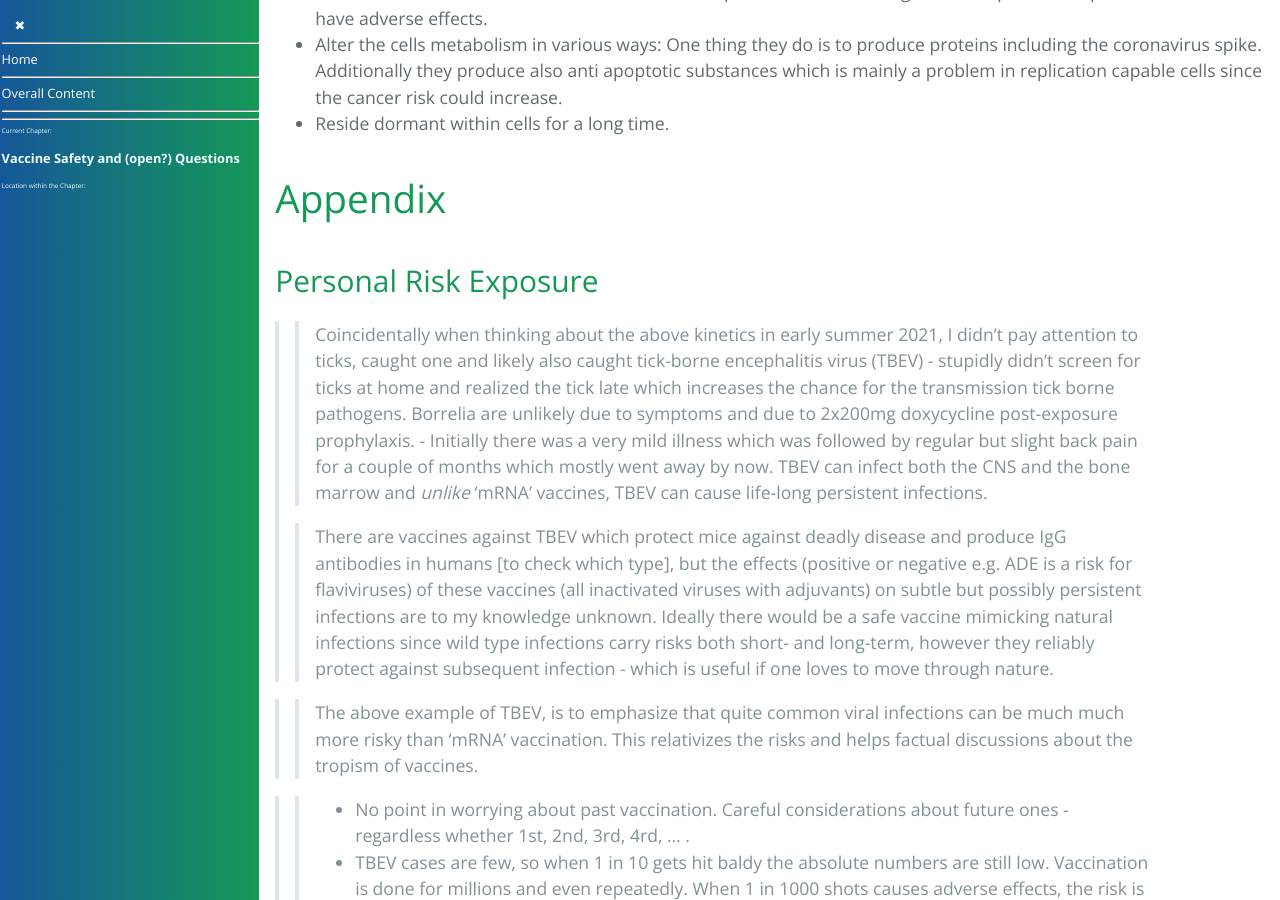
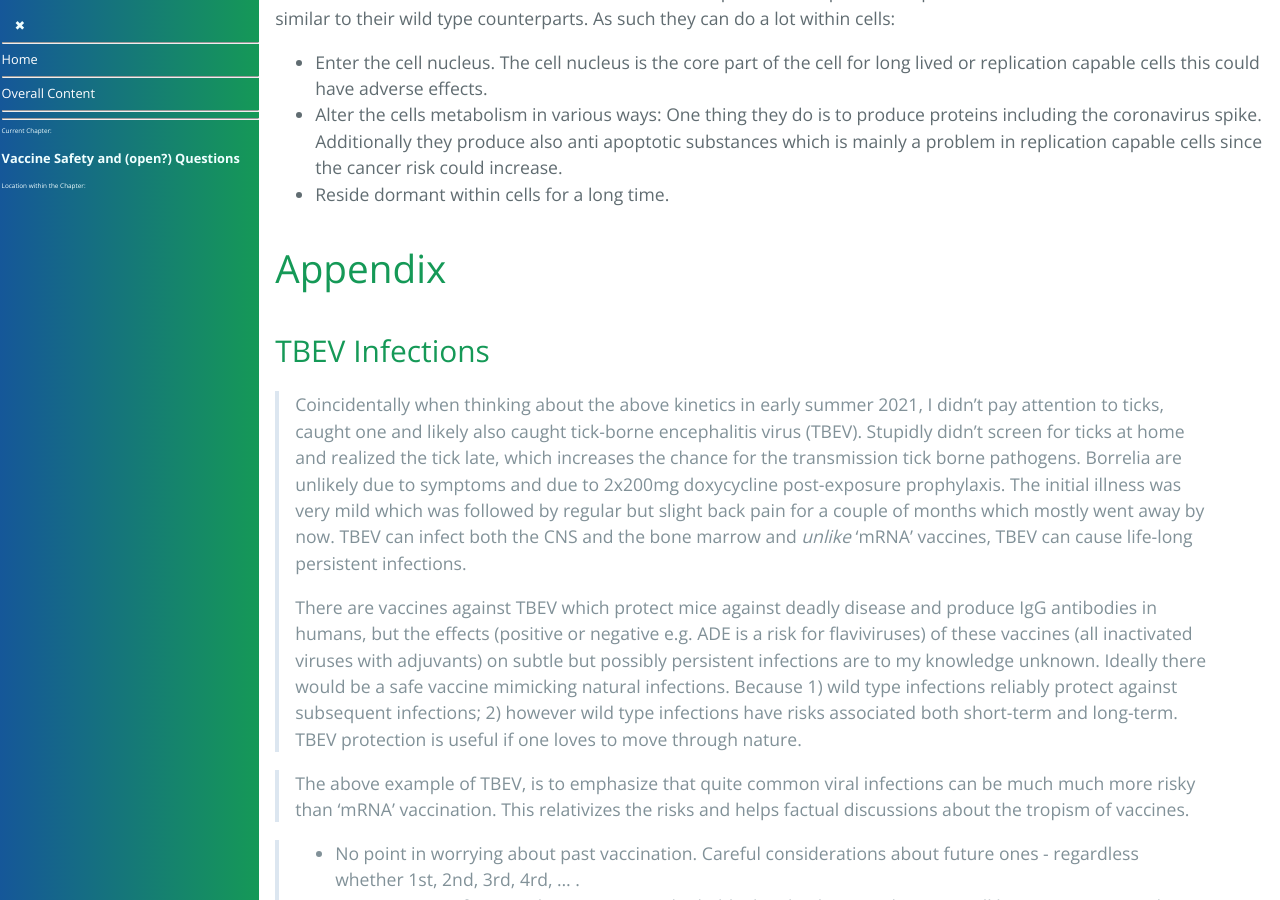
Before and after one commit to forestgrape/coronavirus, a Jekyll site: the page built from 10_vaccines/vaccine_safety.md, in a window 1280 px wide and 900 px high, scrolled down 11280 px. Built offline with Jekyll 4.4.1, drawn with Linux system fonts in a browser that asks for light colours; our own code applies the rules of GitHub Pages for plain Markdown files; some of the changed text lies outside the part shown.

Commit message:
formulations

```diff
--- a/10_vaccines/vaccine_safety.md
+++ b/10_vaccines/vaccine_safety.md
@@ -48,7 +48,7 @@
 	* [Kinetics of mRNA Vaccines](#kinetics-of-mrna-vaccines)
 	* [Kinetics of Adenovirus Vaccines](#kinetics-of-adenovirus-vaccines)
 * [Appendix](#appendix)
-	* [Personal Risk Exposure](#personal-risk-exposure)
+	* [TBEV Infections](#tbev-infections)
 
 
 ## Summary
@@ -72,7 +72,8 @@
 ## Recent Updates
 * 23.7.: Extended list of speculative adverse effects:
 	- Intramuscular administrated Adenovirus vaccine may increase the cancer risk (depends on the adenovirus strain, mainly whether they enter replication capable cells).
-	- 'mRNA vaccines' if they have a tropism for the ovaries, they may transfect some follicles. Effect could be similar to some years of smoking.
+	- 'mRNA vaccines' if they have a tropism for the ovaries, they may transfect some follicles.
+  		> Effect could be similar to some years of smoking.
 
 
 
@@ -194,7 +195,9 @@
 
 * *Ovaries:* If cells in the follicles or even oocytes themselves are transfected this can have unwanted effects:
   * the number of  primordial follicles (respectively local stem cell populations) could be affected.
-  	> This is highly speculative and even if it would be the case then it is likely mainly relevant for children and repeated vaccination.
+  	> This is highly speculative and even if the case the effects are likely not that relevant for adults.
+
+	>> If someone has concerns about vaccination, these should not be dismissed but to be accepted. When more is known about the underlying mechanisms better risk estimates are possible.
   * Other effects are possible too, e.g. ingredients such as the transfected RNA, polyethylen-glycol or the produced spikes may remain in oocytes or close by cells - in theory this could affect embryogenesis.
   	> If the latter is the case, waiting with pregnancy a few months after vaccination could be adequate.
 
@@ -279,12 +282,12 @@
 
 
 ## Appendix
-### Personal Risk Exposure
->> Coincidentally when thinking about the above kinetics in early summer 2021, I didn't pay attention to ticks, caught one and likely also caught tick-borne encephalitis virus (TBEV) - stupidly didn't screen for ticks at home and realized the tick late which increases the chance for the transmission tick borne pathogens. Borrelia are unlikely due to symptoms and due to 2x200mg doxycycline post-exposure prophylaxis. - Initially there was a very mild illness which was followed by regular but slight back pain for a couple of months which mostly went away by now. TBEV can infect both the CNS and the bone marrow and *unlike* 'mRNA' vaccines, TBEV can cause life-long persistent infections.
+### TBEV Infections
+> Coincidentally when thinking about the above kinetics in early summer 2021, I didn't pay attention to ticks, caught one and likely also caught tick-borne encephalitis virus (TBEV). Stupidly didn't screen for ticks at home and realized the tick late, which increases the chance for the transmission tick borne pathogens. Borrelia are unlikely due to symptoms and due to 2x200mg doxycycline post-exposure prophylaxis. The initial illness was very mild which was followed by regular but slight back pain for a couple of months which mostly went away by now. TBEV can infect both the CNS and the bone marrow and *unlike* 'mRNA' vaccines, TBEV can cause life-long persistent infections.
 >
->> There are vaccines against TBEV which protect mice against deadly disease and produce IgG antibodies in humans [to check which type], but the effects (positive or negative e.g. ADE is a risk for flaviviruses) of these vaccines (all inactivated viruses with adjuvants) on subtle but possibly persistent infections are to my knowledge unknown. Ideally there would be a safe vaccine mimicking natural infections since wild type infections carry risks both short- and long-term, however they reliably protect against subsequent infection - which is useful if one loves to move through nature.
+> There are vaccines against TBEV which protect mice against deadly disease and produce IgG antibodies in humans, but the effects (positive or negative e.g. ADE is a risk for flaviviruses) of these vaccines (all inactivated viruses with adjuvants) on subtle but possibly persistent infections are to my knowledge unknown. Ideally there would be a safe vaccine mimicking natural infections. Because 1) wild type infections reliably protect against subsequent infections; 2) however wild type infections have risks associated both short-term and long-term. TBEV protection is useful if one loves to move through nature.
 
->> The above example of TBEV, is to emphasize that quite common viral infections can be much much more risky than 'mRNA' vaccination. This relativizes the risks and helps factual discussions about the tropism of vaccines.
+> The above example of TBEV, is to emphasize that quite common viral infections can be much much more risky than 'mRNA' vaccination. This relativizes the risks and helps factual discussions about the tropism of vaccines.
 
->> * No point in worrying about past vaccination. Careful considerations about future ones - regardless whether 1st, 2nd, 3rd, 4rd, ... .
->> * TBEV cases are few, so when 1 in 10 gets hit baldy the absolute numbers are still low. Vaccination is done for millions and even repeatedly. When 1 in 1000 shots causes adverse effects, the risk is quite low for individuals however the overall numbers would be high.
+> * No point in worrying about past vaccination. Careful considerations about future ones - regardless whether 1st, 2nd, 3rd, 4rd, ... .
+> * TBEV cases are few, so when 1 in 10 gets hit baldy the absolute numbers are still low. Vaccination is done for millions and even repeatedly. When 1 in 1000 shots causes adverse effects, the risk is quite low for individuals however the overall numbers would be high.
```
